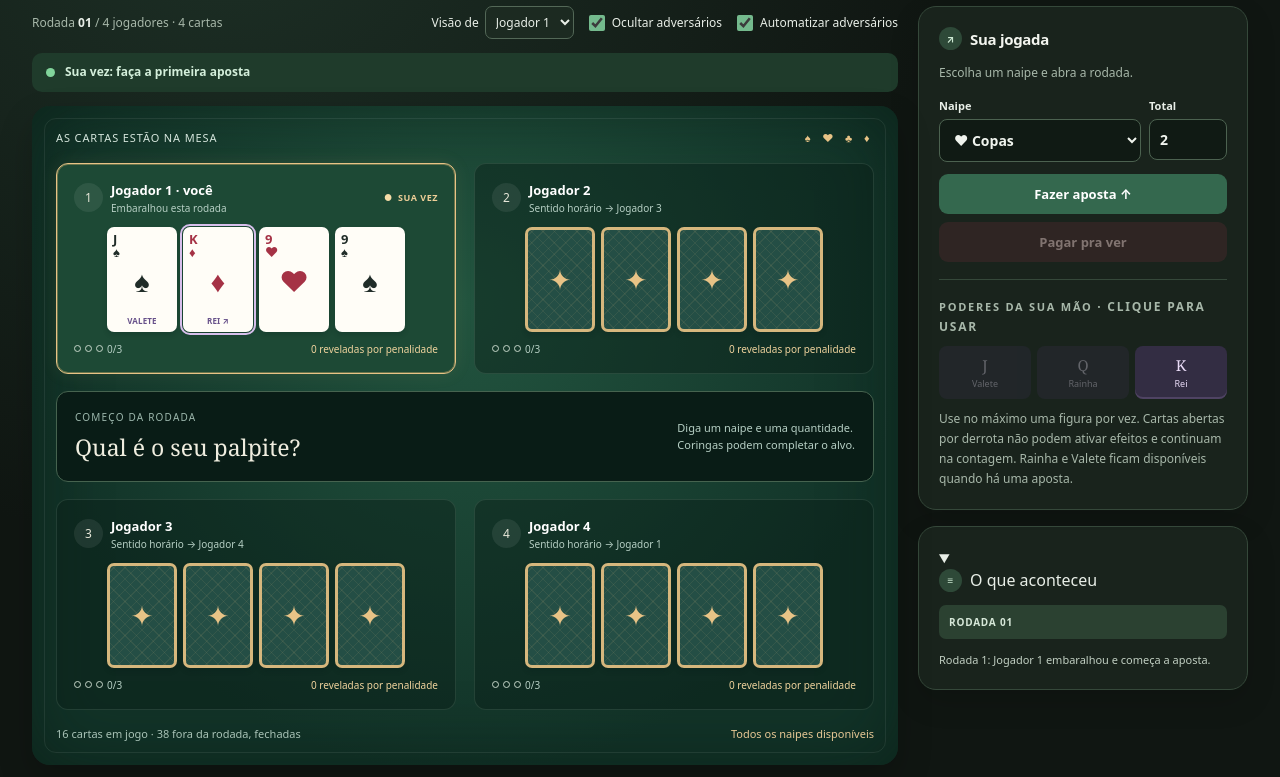
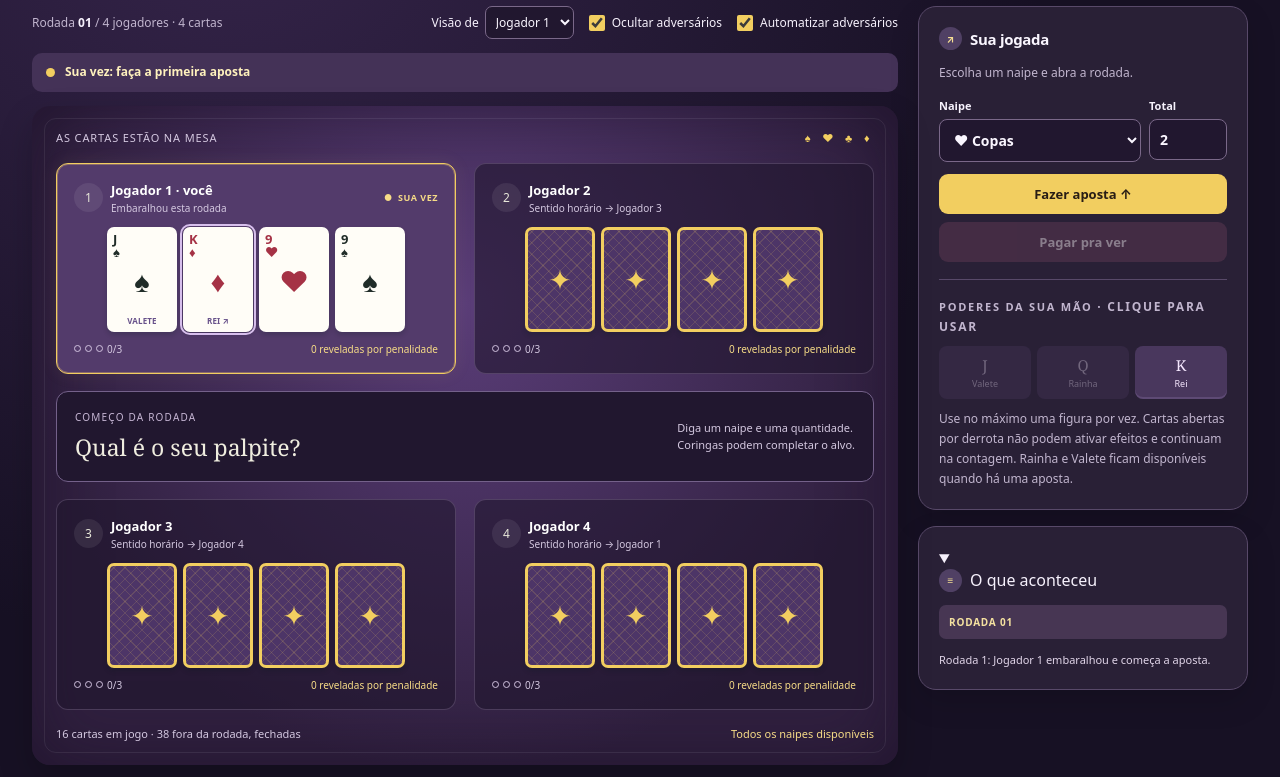
Before and after one commit to MarcosVBA/LiarsDeck, a plain HTML site: page simulador.html in a window 1280 px wide. Shown: the part 105-882 px from the top of the page. Drawn offline with Linux system fonts and the light colour scheme.

Commit message:
chagend colors

```diff
--- a/service-worker.js
+++ b/service-worker.js
@@ -1,4 +1,4 @@
-const CACHE = 'paga-pra-ver-v4';
+const CACHE = 'paga-pra-ver-v5';
 const ASSETS = ['./simulador.html', './manifest.webmanifest', './icons/icon-192.png', './icons/icon-512.png', './icons/icon-maskable-512.png'];
 self.addEventListener('install', event => {
   event.waitUntil(caches.open(CACHE).then(cache => cache.addAll(ASSETS)));
--- a/simulador.html
+++ b/simulador.html
@@ -7,7 +7,7 @@
 <link rel="apple-touch-icon" href="icons/icon-192.png">
 <meta name="apple-mobile-web-app-capable" content="yes">
 <meta name="apple-mobile-web-app-status-bar-style" content="black-translucent">
-<meta name="theme-color" content="#101612">
+<meta name="theme-color" content="#171124">
 <title>Baralho do Mentiroso · Simulador</title>
 <style>
 :root{--paper:#f4f1e9;--ink:#202c28;--muted:#68736d;--green:#153c34;--green2:#205345;--gold:#e0b66e;--red:#a53245;--purple:#67518a;--line:#dbddd3;--white:#fffdf7;--radius:18px;font-family:system-ui,-apple-system,BlinkMacSystemFont,"Segoe UI",sans-serif;color:var(--ink);background:var(--paper);font-synthesis:none}
@@ -77,6 +77,26 @@ dialog{background:#19231c;color:#e8eee7;border:1px solid #526657;box-shadow:0 20
   .table-toolbar{order:6;margin:4px 0 0;padding:12px;border:1px solid var(--line);border-radius:12px;background:#19231c}.view-options{gap:0 14px}.round-label{font-size:12px}.table-bottom{order:7;margin:0;padding:0 4px;line-height:1.5}.below{order:8}.footnote{order:9}.log-panel{order:10}.table-top{display:none}
   .side>section:first-child{padding:16px}.action-buttons{display:grid;grid-template-columns:1fr 1fr}.action-buttons .btn{padding-inline:8px}.bid-fields{grid-template-columns:minmax(0,1fr) 100px}
 }
+
+/* Paleta roxa com amarelo para ações e destaques */
+:root{--paper:#171124;--ink:#f6f1fc;--muted:#c1b5ce;--green:#523777;--green2:#67468c;--gold:#f2ce60;--line:#554565}
+body{background:radial-gradient(ellipse at 18% 0%,#35244a 0%,#171124 55%)}
+.brand-mark{background:#493063;color:#f2ce60;box-shadow:0 0 0 1px #8a70a4 inset}
+.btn{background:#3d304d;color:#f9f4ff}.btn.primary{background:#f2ce60;color:#281d15}.btn.primary:hover:not(:disabled){background:#ffdf7c}.btn.outline{color:#f1e8f9;border-color:#766489}.btn.danger{background:#643b56;color:#fff0f5}.btn.gold{background:#f2ce60;color:#281d15}
+.check input{accent-color:#f2ce60}.view-select select,.field input,.field select{background:#21172f;color:#faf6ff;border-color:#7a6889}
+.panel,dialog{background:#292036;border-color:#584969}.panel-heading h2{color:#faf6ff}.step-marker{background:#504064;color:#f6df94}
+.felt{background:radial-gradient(ellipse at 50% 30%,#5a3d78,#30203f 72%);box-shadow:inset 0 0 70px #140b2088,0 15px 35px #0003}
+.seat{background:#21162e99;border-color:#ccb7dd38}.seat.current{background:#533b6b;border-color:#f2ce60}.seat.current .turn-tag:before,.turn-tag,.seat-footer strong,.excluded{color:#f7dc87}
+.player-sub,.seat-footer,.table-top,.table-bottom,.bid-owner,.bid-name{color:#d4c8e0}.loss-dot{border-color:#d1c2df}.loss-dot.filled{background:#f2ce60;border-color:#f2ce60}
+.playing-card.back{background-color:#4d3567;border-color:#f2ce60;color:#f2ce60;background-image:repeating-linear-gradient(45deg,transparent,transparent 7px,#f2ce6025 7px,#f2ce6025 8px),repeating-linear-gradient(-45deg,transparent,transparent 7px,#f2ce6025 7px,#f2ce6025 8px)}
+.bid-zone{background:#21172f;border-color:#74618a}.bid-caption{color:#c6b6d4}.bid-suit{color:#f2ce60}
+.turn-indicator{background:#443257;color:#fff2bd}.turn-indicator.waiting{background:#33283f;color:#e8dbf0}.turn-indicator.result-state{background:#514323;color:#fff0bc}.turn-dot{background:#f2ce60}.waiting .turn-dot{background:#c2afd2}.result-state .turn-dot{background:#f2ce60}
+.power-button{background:#49375d;color:#f6e8ff}.power-button:not(:disabled):hover{background:#604878}.legend i{color:#f2ce60}.divider{border-color:#584969}
+.log li{border-color:#51425f;color:#e1d5e9}.log li:first-child{color:#faf6ff}.log .log-round,.log .log-round:first-child{background:#473653;color:#f5e2a0}
+.result{background:#4a3b25;color:#fff1c7}.result-chip{background:#322839;color:#fff1d0}.notice{background:#49375d;color:#f4e7ff}.error{color:#ffc0d2}
+dialog::backdrop{background:#100918df}.dialog-close{color:#dfd1e8}.toast{background:#f5e5ab;color:#2b2133}
+@media(max-width:540px){.header-actions,.table-toolbar{background:#292036;border-color:#584969}.seat{background:#281b37;border-color:#584469}.seat.observer-seat{background:#4c3662;border-color:#ad91c3}.seat.current{border-color:#f2ce60}}
+
 </style>
 </head>
 <body>
```
Also changed, not shown: icons/icon-192.png, icons/icon-512.png, icons/icon-maskable-512.png, manifest.webmanifest.
